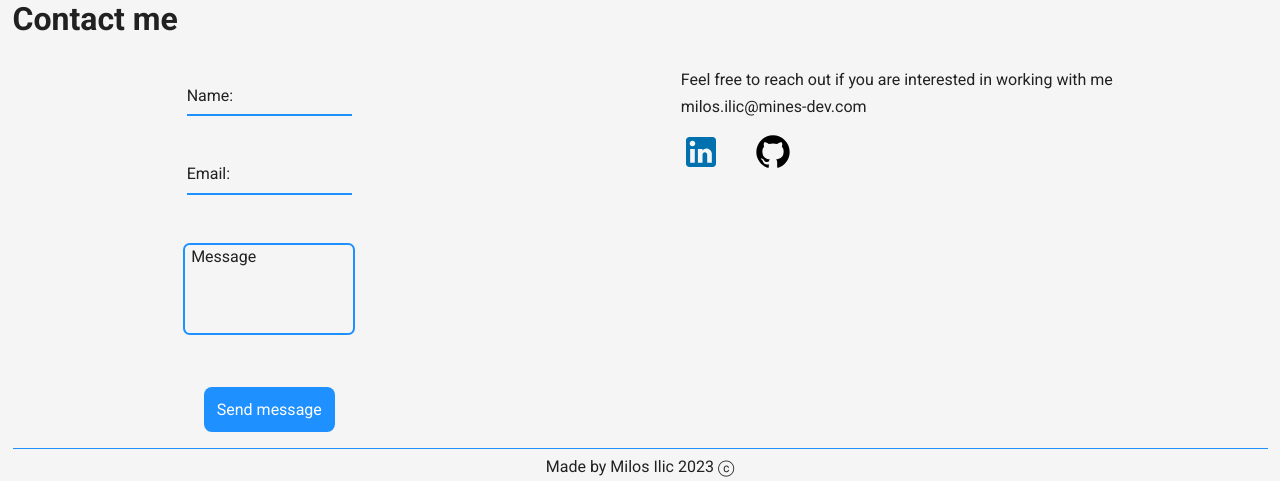
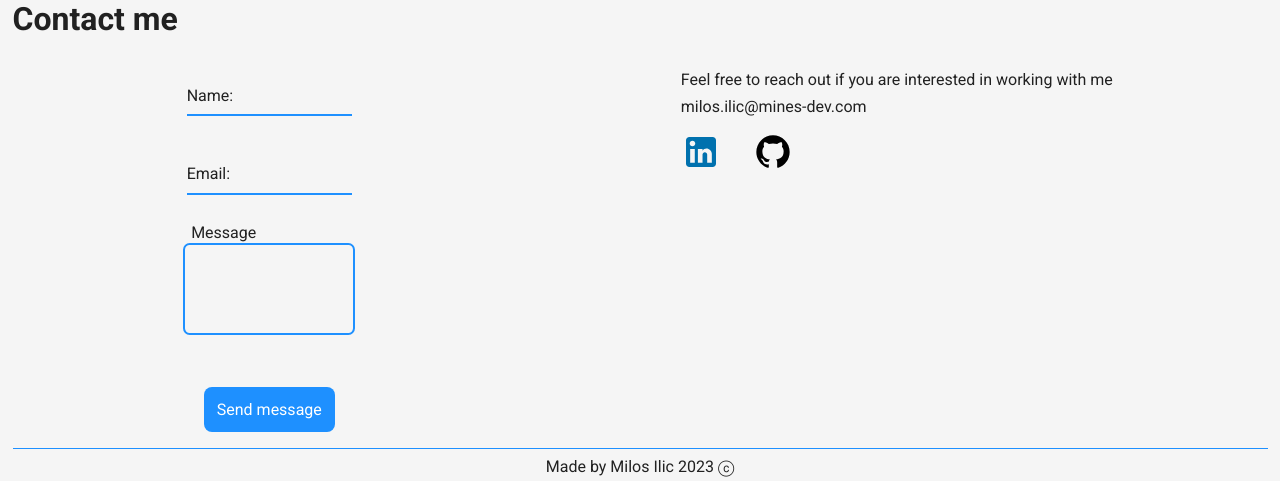
Before and after one commit to MilosIl/mines23, a React (Vite) app: page / in a window 1280 px wide. Shown: the part 2178-2659 px from the top of the page. Built offline with nearby package versions, Linux system fonts and the light colour scheme.

Commit message:
styles fixed

```diff
--- a/src/App.css
+++ b/src/App.css
@@ -2,7 +2,7 @@
   padding: 0;
   margin: 0;
   box-sizing: border-box;
-  font-family: 'Roboto', sans-serif;
+  font-family: "Roboto", sans-serif;
 }
 
 :root {
@@ -11,7 +11,6 @@
   --text-color: #212121;
   --primary-blue: #1e90ff;
 }
-
 
 h1 {
   font-size: 2.6rem;
@@ -106,15 +105,14 @@ body {
   height: 100vh;
 }
 .hero-left-section {
-
 }
-.title{
+.title {
   font-size: 2rem;
 }
-.highlight{
+.highlight {
   color: var(--primary-blue);
 }
-.title:last-of-type{
+.title:last-of-type {
   margin-bottom: 2em;
 }
 .hero-right-section {
@@ -136,7 +134,6 @@ body {
   outline: none;
   border: none;
 }
-
 
 /* projects */
 .project-section {
@@ -202,6 +199,7 @@ body {
 .project-links > a {
   text-transform: uppercase;
   text-decoration: none;
+  color: var(--text-color);
 }
 
 /* about section */
@@ -226,7 +224,7 @@ body {
   transition: transform 0.6s ease;
   width: fit-content;
 }
-.card:last-of-type{
+.card:last-of-type {
   margin-bottom: 2em;
 }
 .card:hover {
@@ -241,6 +239,7 @@ body {
   margin-bottom: 1em;
   padding: 0.5em;
   user-select: none;
+  transition: all ease-in-out;
 }
 .card-title:hover {
   font-weight: bolder;
@@ -250,7 +249,7 @@ body {
   font-size: 1rem;
   text-align: center;
 }
-.icons-title{
+.icons-title {
   font-weight: 500;
   font-size: 1.2rem;
   text-align: center;
@@ -264,6 +263,7 @@ body {
   flex-wrap: wrap;
   justify-content: space-evenly;
   max-width: 30em;
+  transition: all ease-in-out;
 }
 .icons-container > img {
   transition: all 500ms ease-in-out;
@@ -280,7 +280,7 @@ body {
   display: flex;
   justify-content: space-around;
   position: relative;
-  z-index: -1;
+  z-index: 0;
 }
 .input {
   width: 100%;
@@ -311,8 +311,9 @@ body {
   padding-left: 0.5em;
 }
 .input-holder textarea:focus + label,
-.input-holder textarea:valid + label {
-  top: -1.2em;
+.input-holder textarea:valid + label,
+.input-holder textarea + label {
+  top: -1.5em;
 }
 
 .form {
@@ -329,7 +330,7 @@ body {
   background: transparent;
   outline: none;
   border: 2px solid var(--primary-blue);
-  color: black;
+  color: var(--text-color);
   border-radius: var(--border-radius);
 }
 .contact-email {
@@ -411,13 +412,12 @@ footer {
   }
 }
 /* media query */
-@media(prefers-color-scheme:dark){
-  :root{
-    --bg-color: #e5e5e5;
+@media (prefers-color-scheme: dark) {
+  :root {
+    --bg-color: #d4d4d4;
     --text-color: #212121;
   }
 }
-
 
 @media (max-width: 768px) {
   .nav a {
```
